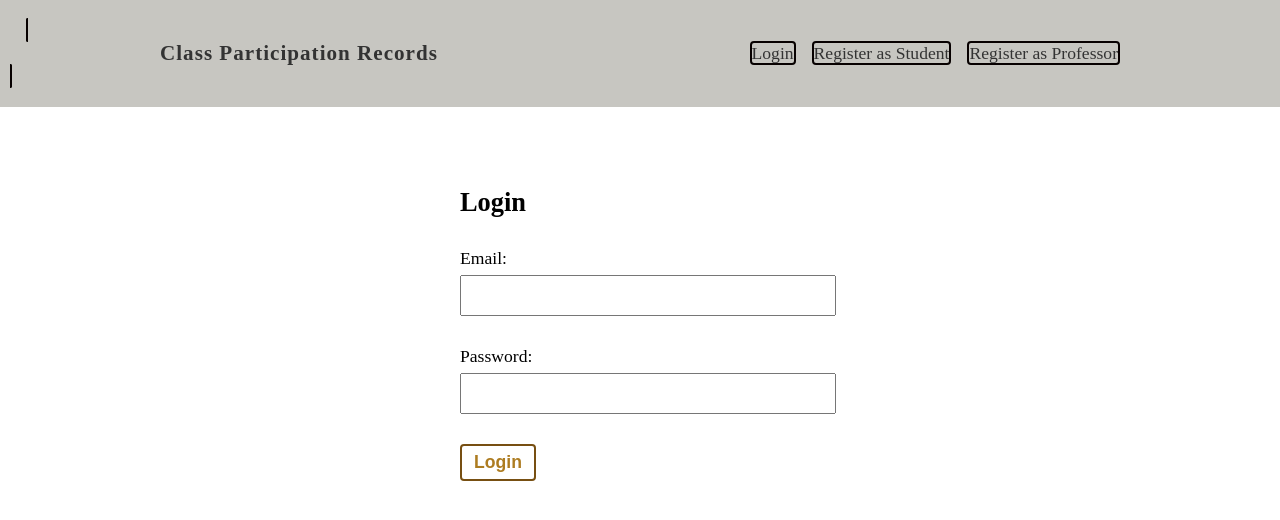
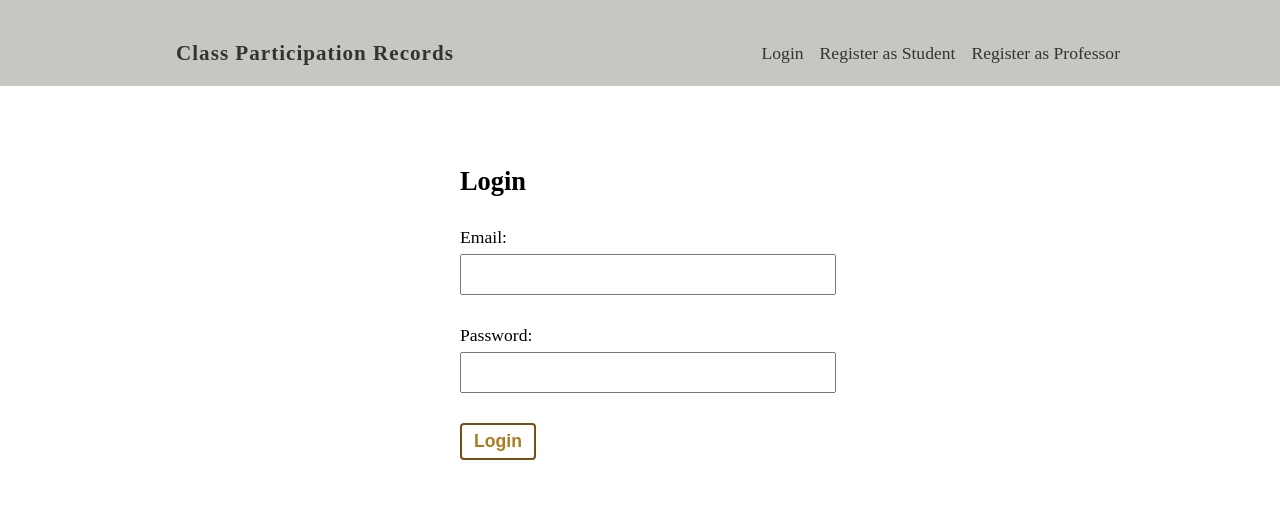
Before and after one commit to jieying12/classParticipation-system, a React (Create React App) app: page /login in a window 1280 px wide. Shown: the top 520 px of the page. Built offline with nearby package versions, Linux system fonts and the light colour scheme; no server answers.

Commit message:
edited files

```diff
--- a/src/components/Navbar.js
+++ b/src/components/Navbar.js
@@ -13,7 +13,7 @@ export default function Navbar() {
     <nav className={styles.navbar}>
       <Link to="#" className="menu-bars">
         <ul>
-          <li className={styles.title}>Class Participation Records</li>
+          <li className={styles.title}><Link to="/">Class Participation Records</Link></li>
 
           {!user && (
             <>
--- a/src/components/Navbar.module.css
+++ b/src/components/Navbar.module.css
@@ -19,8 +19,6 @@
 .navbar button, .navbar a {
   margin-left: 16px;
   color:#000000;
-  border: 2px solid rgb(7, 0, 0);
-  border-radius: 4px;
 }
 
 .navbar a {
```
Also changed, not shown: 1 other file (tests, documents, lock files or other folders).
